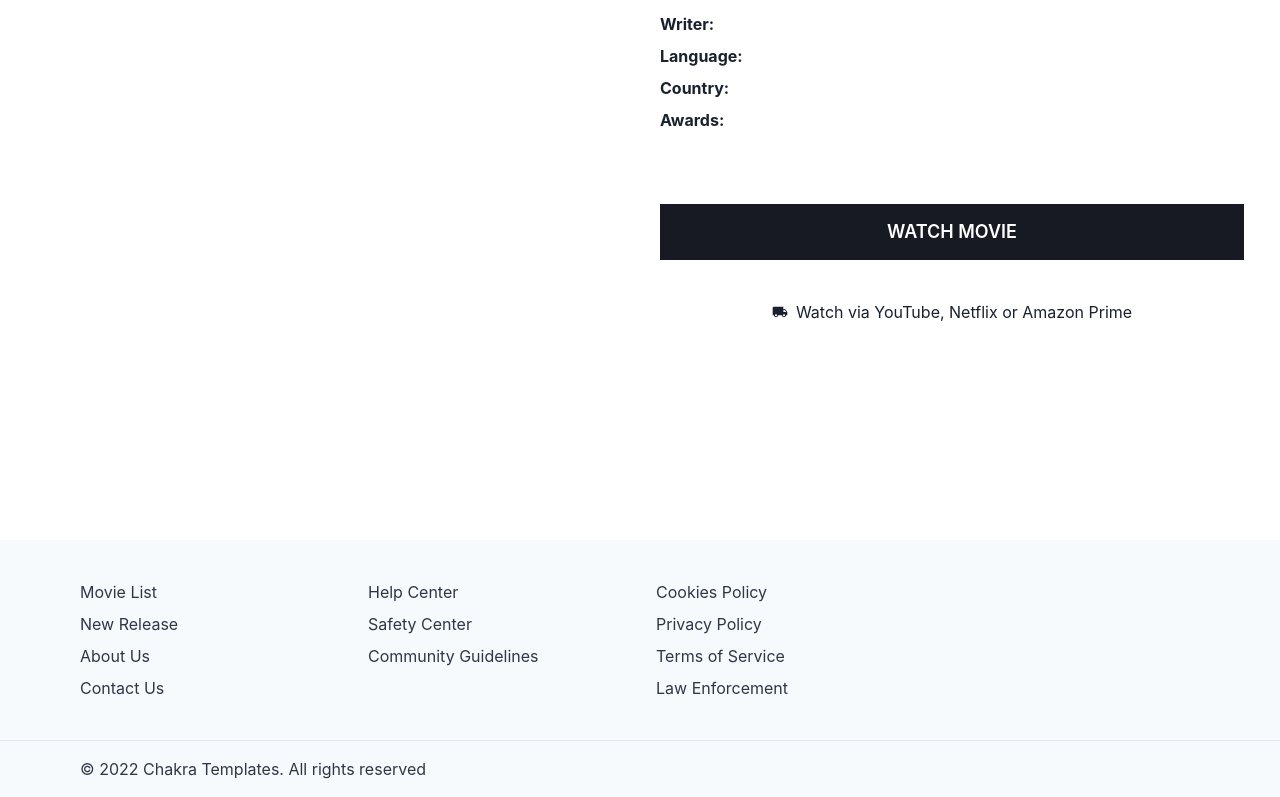
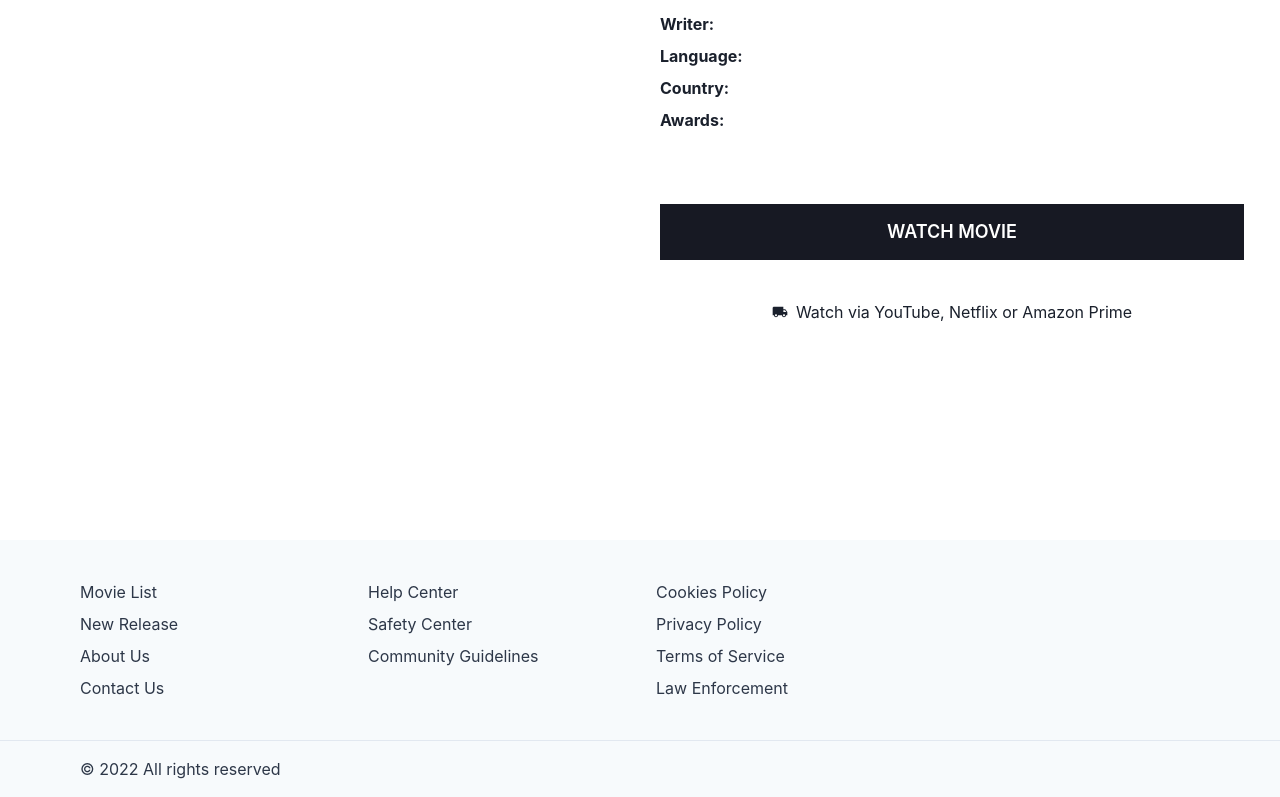
Before and after one commit to verge2015/reactjs-movie-list, a React (Create React App) app: page /profile in a window 1280 px wide. Shown: the part 1104-1901 px from the top of the page. Built offline with nearby package versions, Linux system fonts and the light colour scheme; no server answers.

Commit message:
Remove footer for being absolute

```diff
--- a/src/App.js
+++ b/src/App.js
@@ -51,7 +51,9 @@
           </Switch>
         </Router>
       </VStack>
-      <Footer></Footer>
+
+      {/* Insert footer */}
+      <Footer/>
     </>
   );
 }
--- a/src/components/Footer.js
+++ b/src/components/Footer.js
@@ -11,6 +11,7 @@
 export default function Footer() {
   return (
     <Box
+
       marginTop={100}
       bg={useColorModeValue('gray.50', 'gray.900')}
       color={useColorModeValue('gray.700', 'gray.200')}>
@@ -53,7 +54,7 @@
           spacing={4}
           justify={{ md: 'space-between' }}
           align={{ md: 'center' }}>
-          <Text>© 2022 Chakra Templates. All rights reserved</Text>
+          <Text>© 2022 All rights reserved</Text>
           <Stack direction={'row'} spacing={6}>
           </Stack>
         </Container>
```
Also changed, not shown: 1 other file (tests, documents, lock files or other folders).
